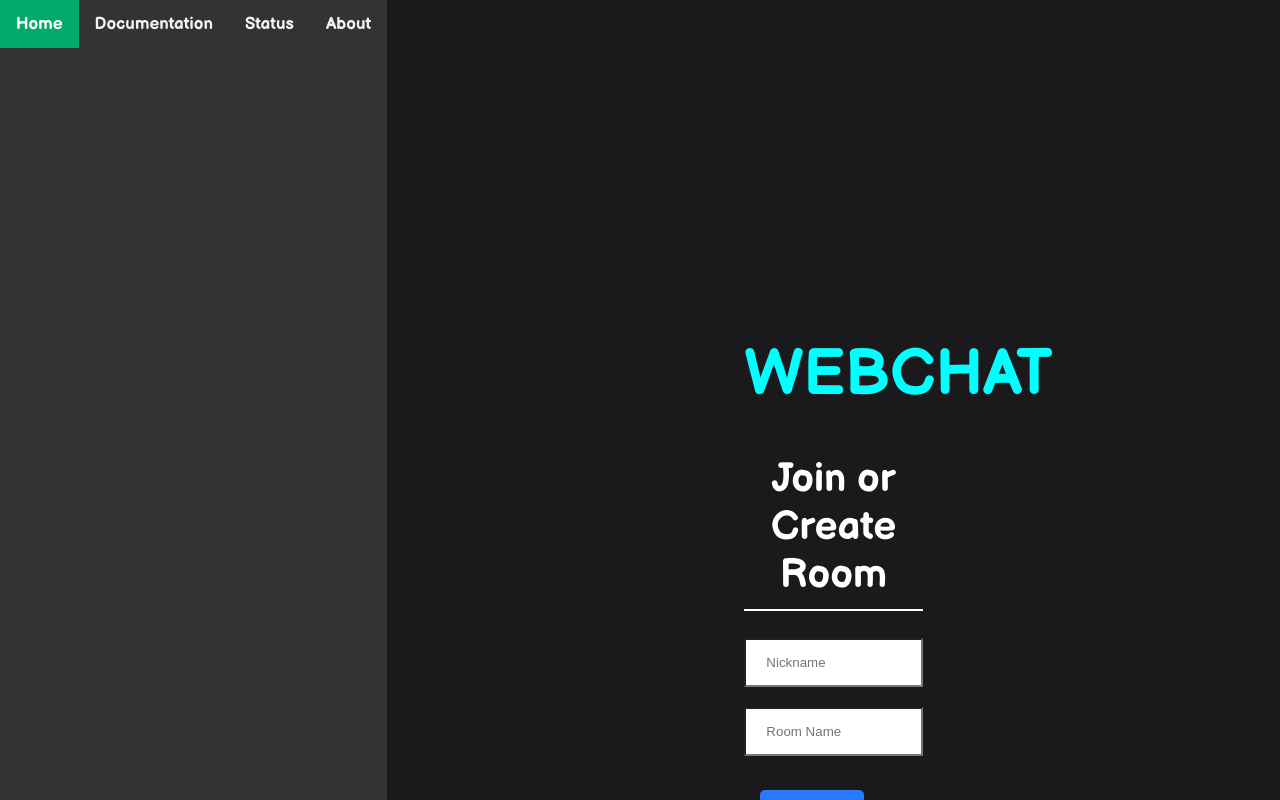
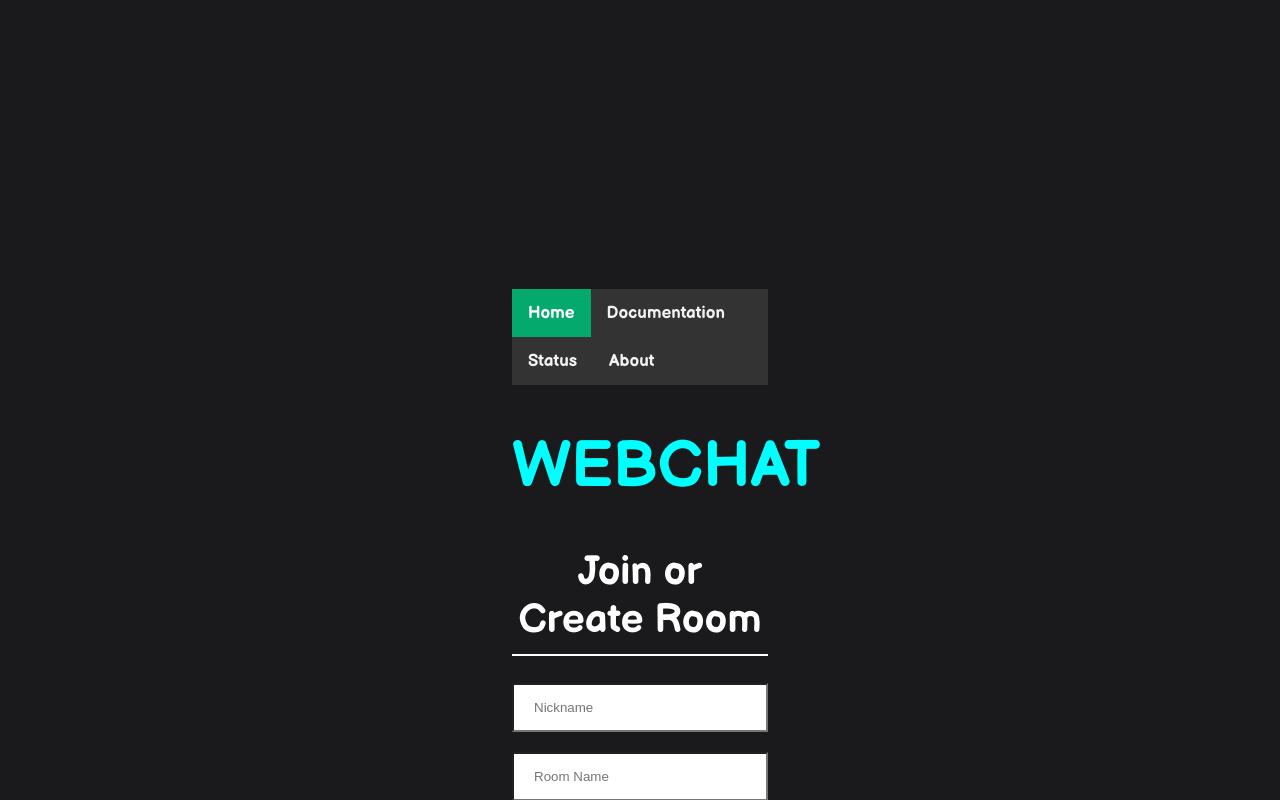
Before and after one commit to Senophyx/pocket-chat-client, a React (Create React App) app: page / in a window 1280 px wide. Shown: the top 800 px of the page. Built offline with nearby package versions, Linux system fonts and the light colour scheme.

Commit message:
Update Join.js

```diff
--- a/src/components/Join/Join.js
+++ b/src/components/Join/Join.js
@@ -9,13 +9,14 @@ export default function SignIn() {
 
 
   return (
-    <div class="topnav">
-     <a class="active" href="#home">Home</a>
-     <a href="#news">Documentation</a>
-     <a href="https://webchat.betteruptime.com/">Status</a>
-     <a href="#about">About</a>
     <div className="joinOuterContainer">
      <div className="joinInnerContainer">
+      <div class="topnav">
+       <a class="active" href="#home">Home</a>
+       <a href="#news">Documentation</a>
+       <a href="https://webchat.betteruptime.com/">Status</a>
+       <a href="#about">About</a>
+      </div>
       <div class="header">
        <style>
        @import url('https://fonts.googleapis.com/css2?family=Balsamiq+Sans:wght@700&display=swap');
@@ -37,6 +38,5 @@ export default function SignIn() {
      <a href="https://webchat.betteruptime.com/" target="_blank">Status</a>
    </div>
  </div>
-</div>
 );
 }
```
